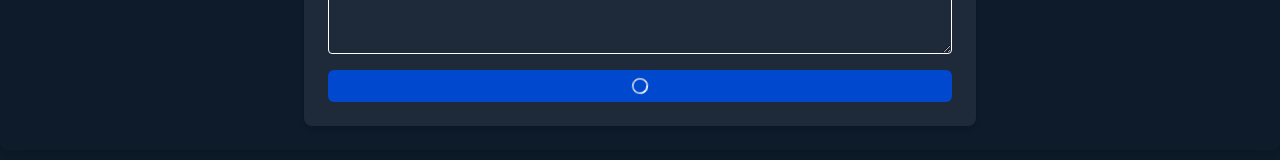
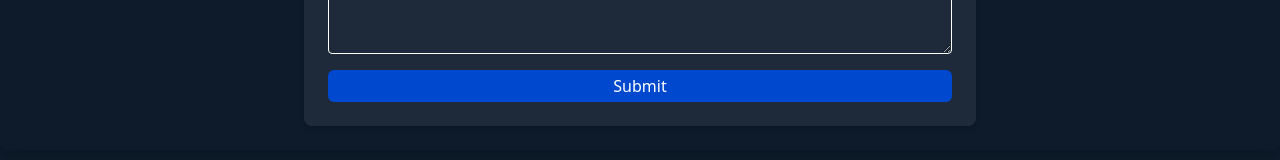
Before and after one commit to zunaiddev/formsync, a React (Vite) app: page /contact in a window 1280 px wide. Shown: the part 485-645 px from the top of the page. Built offline with nearby package versions, Linux system fonts and the light colour scheme.

Commit message:
a contact form fix

```diff
--- a/src/components/Forms/FormsHeader.jsx
+++ b/src/components/Forms/FormsHeader.jsx
@@ -8,7 +8,7 @@ function FormsHeader({checked, onSelectAll, showDelete, deleteOne, deleting, onR
 
 
     return (
-        <header className="flex gap-3 w-full  text-white p-3 min-h-14 ">
+        <header className="flex gap-3 w-full text-white p-3 min-h-14 ">
 
             <Checkbox text="Select All" onChange={onSelectAll} checked={checked}/>
             {showDelete &&
--- a/src/pages/Contact.jsx
+++ b/src/pages/Contact.jsx
@@ -76,7 +76,7 @@ function Contact() {
                         />
                         {errors.message && <small className="text-red-600">{errors.message.message}</small>}
                     </div>
-                    <Button type="submit" text="Submit" isSubmitting={true}/>
+                    <Button type="submit" text="Submit" isSubmitting={isSubmitting}/>
                 </form>
             </div>
         </div>
```
